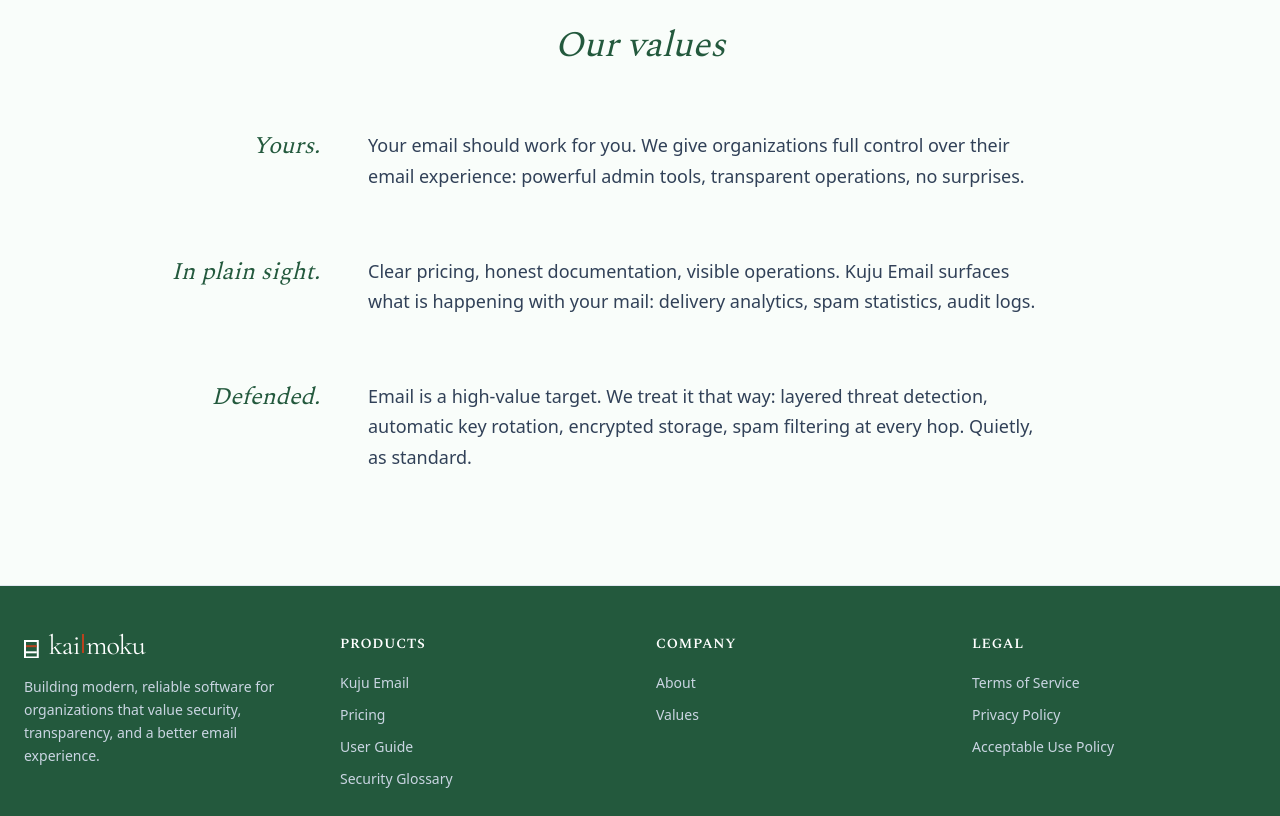
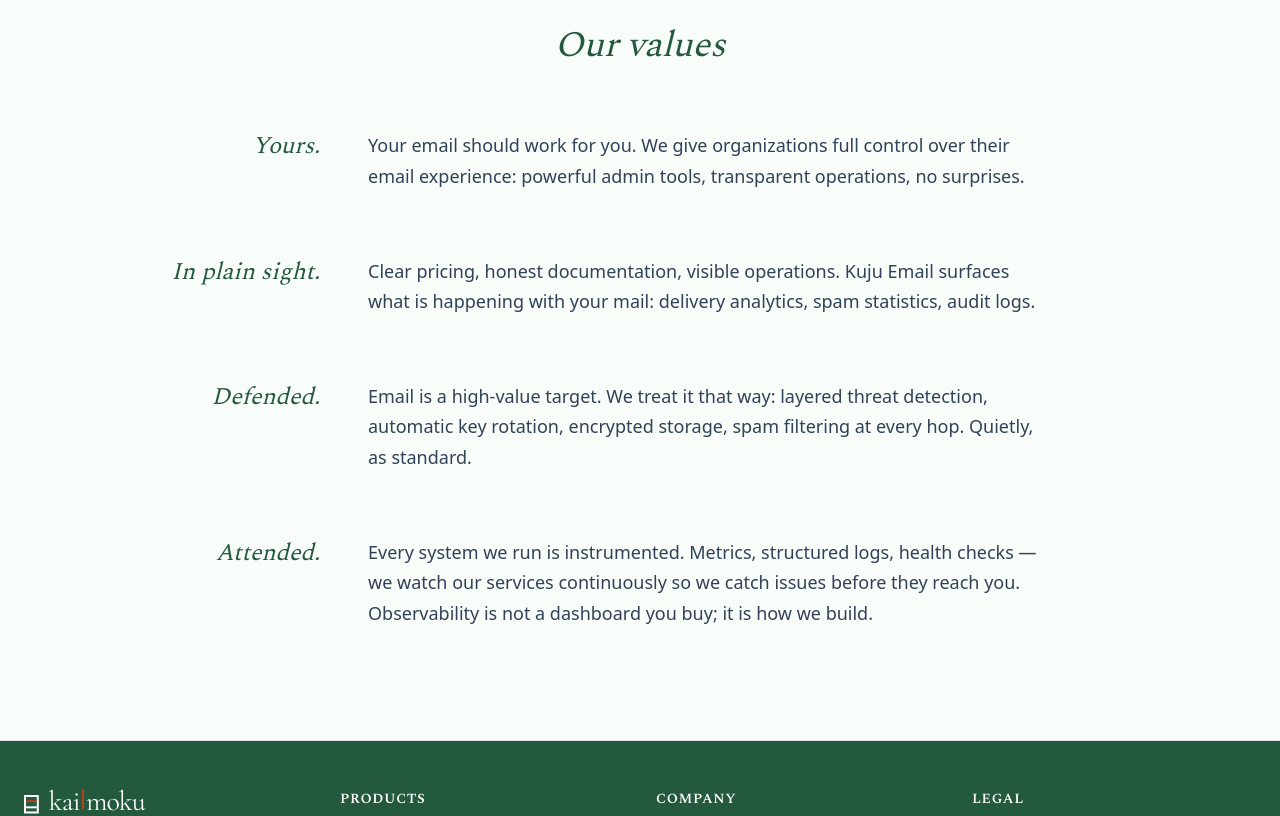
Before and after one commit to macole16/kaimoku-website, a Next.js app: page / in a window 1280 px wide. Shown: the part 1740-2556 px from the top of the page. Built offline with nearby package versions, Linux system fonts and the light colour scheme.

Commit message:
feat(values): add 'Attended.' value — observability as brand pillar (closes github-bpq)

```diff
--- a/src/app/page.tsx
+++ b/src/app/page.tsx
@@ -113,6 +113,10 @@
                 label: "Defended.",
                 body: "Email is a high-value target. We treat it that way: layered threat detection, automatic key rotation, encrypted storage, spam filtering at every hop. Quietly, as standard.",
               },
+              {
+                label: "Attended.",
+                body: "Every system we run is instrumented. Metrics, structured logs, health checks — we watch our services continuously so we catch issues before they reach you. Observability is not a dashboard you buy; it is how we build.",
+              },
             ].map(({ label, body }) => (
               <div
                 key={label}
```
